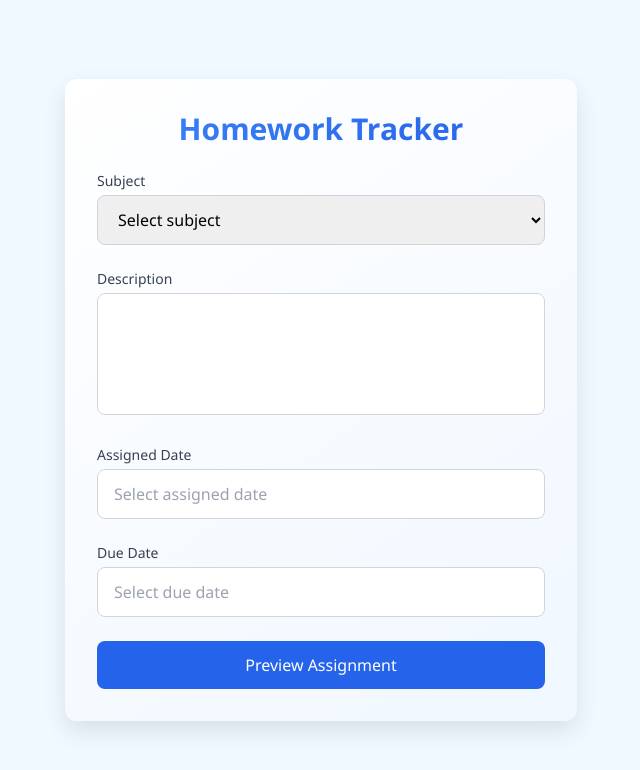
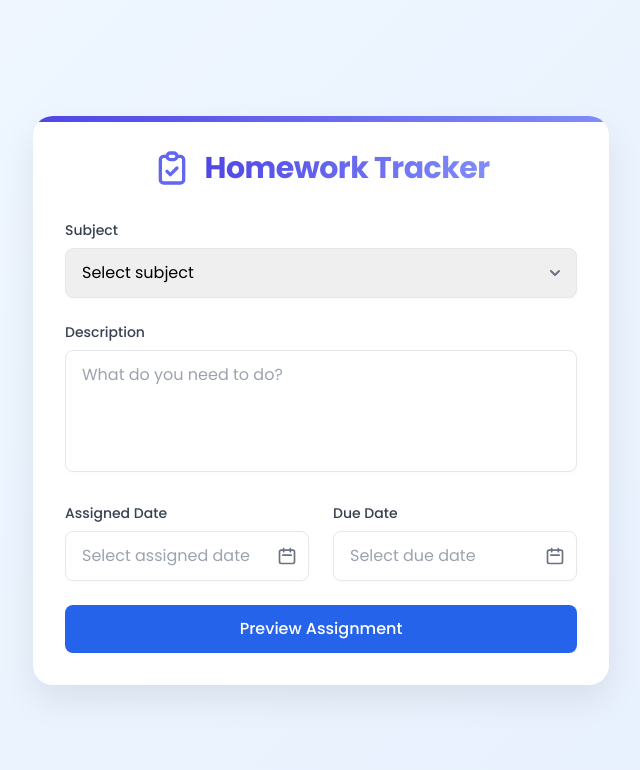
Before and after one commit to studentasst/homework, a plain HTML site: page index.html in a window 1280 px wide. Shown: the whole page, without its empty margins (319-959 px from the left). Drawn offline with nearby package versions, Linux system fonts and the light colour scheme; some packages are replaced by stand-ins of ours; a script that the page names is missing.

Commit message:
Update index.html

```diff
--- a/index.html
+++ b/index.html
@@ -1,6 +1,5 @@
+
 <!DOCTYPE html>
-<html lang="en">
-
 <head>
   <meta charset="UTF-8" />
   <meta name="viewport" content="width=device-width, initial-scale=1.0" />
@@ -14,87 +13,202 @@
   <link rel="stylesheet" href="https://cdnjs.cloudflare.com/ajax/libs/flatpickr/4.6.13/flatpickr.min.css" />
   <script src="https://cdnjs.cloudflare.com/ajax/libs/flatpickr/4.6.13/flatpickr.min.js"></script>
 
+  <!-- Google Fonts -->
+  <link rel="preconnect" href="https://fonts.googleapis.com">
+  <link rel="preconnect" href="https://fonts.gstatic.com" crossorigin>
+  <link href="https://fonts.googleapis.com/css2?family=Poppins:wght@300;400;500;600;700&display=swap" rel="stylesheet">
+
   <style>
     body {
-      background-color: #f0f9ff;
-      font-family: 'Segoe UI', 'Arial', sans-serif;
+      background: linear-gradient(135deg, #f0f7ff 0%, #e6f0fd 100%);
+      font-family: 'Poppins', sans-serif;
+      min-height: 100vh;
     }
 
     .form-container {
-      background: linear-gradient(145deg, #ffffff, #f0f7ff);
+      background: white;
+      box-shadow: 0 15px 35px rgba(0, 0, 0, 0.08);
+      border-radius: 20px;
+      position: relative;
+      overflow: hidden;
+    }
+
+    .form-container::before {
+      content: "";
+      position: absolute;
+      top: 0;
+      left: 0;
+      right: 0;
+      height: 6px;
+      background: linear-gradient(90deg, #4f46e5, #818cf8);
+    }
+
+    .header-text {
+      background: linear-gradient(90deg, #4f46e5, #818cf8);
+      -webkit-background-clip: text;
+      background-clip: text;
+      color: transparent;
+      letter-spacing: -0.5px;
+    }
+
+    .input-field {
+      transition: all 0.3s ease;
+      border: 1px solid #e5e7eb;
+      box-shadow: 0 2px 5px rgba(0, 0, 0, 0.02);
+    }
+
+    .input-field:focus {
+      border-color: #818cf8;
+      box-shadow: 0 0 0 3px rgba(129, 140, 248, 0.15);
+    }
+
+    .preview-item {
+      border-left: 4px solid #818cf8;
+      background-color: #fafafa;
+      transition: all 0.2s ease;
+    }
+
+    .preview-item:hover {
+      background-color: #f5f5ff;
+    }
+
+    .btn-primary {
+      background: linear-gradient(90deg, #4f46e5, #818cf8);
+      box-shadow: 0 4px 12px rgba(79, 70, 229, 0.25);
+      transition: all 0.3s ease;
+    }
+
+    .btn-primary:hover {
+      transform: translateY(-2px);
+      box-shadow: 0 6px 15px rgba(79, 70, 229, 0.35);
+    }
+
+    .btn-secondary {
+      background: #f9fafb;
+      border: 1px solid #e5e7eb;
+      color: #4b5563;
+      box-shadow: 0 2px 5px rgba(0, 0, 0, 0.05);
+      transition: all 0.3s ease;
+    }
+
+    .btn-secondary:hover {
+      background: #f3f4f6;
+      transform: translateY(-2px);
+    }
+
+    .subject-badge {
+      border-radius: 9999px;
+      padding: 0.25rem 0.75rem;
+      font-size: 0.75rem;
+      font-weight: 500;
+      display: inline-block;
+    }
+
+    .flatpickr-calendar {
+      border-radius: 12px;
       box-shadow: 0 10px 25px rgba(0, 0, 0, 0.1);
     }
 
-    .header-text {
-      background: linear-gradient(90deg, #3b82f6, #2563eb);
-      -webkit-background-clip: text;
-      background-clip: text;
-      color: transparent;
+    .status-badge {
+      border-radius: 9999px;
+      padding: 0.25rem 0.75rem;
+      font-size: 0.75rem;
+      font-weight: 500;
+      display: inline-block;
     }
 
-    .preview-item {
-      border-left: 3px solid #3b82f6;
+    .status-upcoming {
+      background-color: #e0f2fe;
+      color: #0369a1;
     }
 
-    .preview-label {
-      color: #6b7280;
-      font-size: 0.875rem;
+    .status-due-soon {
+      background-color: #fef3c7;
+      color: #92400e;
     }
 
-    .preview-value {
-      font-weight: 500;
-    }
-
-    .preview-description {
-      white-space: pre-wrap;
-      background-color: #f9fafb;
-      border-radius: 0.375rem;
+    .status-overdue {
+      background-color: #fee2e2;
+      color: #b91c1c;
     }
   </style>
 </head>
 
-<body class="min-h-screen flex items-center justify-center p-4">
-  <div class="form-container w-full max-w-lg rounded-xl p-8">
-    <h1 class="text-3xl font-bold mb-6 text-center header-text">Homework Tracker</h1>
+<body class="flex items-center justify-center p-4 py-10">
+  <div class="form-container w-full max-w-xl p-8 mx-auto">
+    <div class="flex items-center justify-center mb-8">
+      <svg xmlns="http://www.w3.org/2000/svg" class="h-10 w-10 text-indigo-500 mr-3" fill="none" viewBox="0 0 24 24" stroke="currentColor">
+        <path stroke-linecap="round" stroke-linejoin="round" stroke-width="2" d="M9 5H7a2 2 0 00-2 2v12a2 2 0 002 2h10a2 2 0 002-2V7a2 2 0 00-2-2h-2M9 5a2 2 0 002 2h2a2 2 0 002-2M9 5a2 2 0 012-2h2a2 2 0 012 2m-6 9l2 2 4-4" />
+      </svg>
+      <h1 class="text-3xl font-bold header-text">Homework Tracker</h1>
+    </div>
 
     <!-- Input Form -->
     <div id="inputForm" class="space-y-6">
       <!-- Subject -->
       <div>
-        <label for="subject" class="block text-sm font-medium text-gray-700 mb-1">Subject</label>
+        <label for="subject" class="block text-sm font-medium text-gray-700 mb-2">Subject</label>
+        <div class="relative">
           <select id="subject" required
-          class="w-full px-4 py-3 rounded-lg border border-gray-300 focus:outline-none focus:ring-2 focus:ring-blue-500 focus:border-blue-500 transition-all">
+            class="input-field w-full px-4 py-3 rounded-lg appearance-none focus:outline-none transition-all">
             <option value="" disabled selected>Select subject</option>
             <option value="math">Mathematics</option>
             <option value="thai">Thai Language</option>
             <option value="art">Art</option>
             <option value="social">Social Studies</option>
             <option value="science">Science</option>
+            <option value="computer">Computer</option>
+            <option value="english">English</option>
+            <option value="pe">PE</option>
           </select>
+          <div class="pointer-events-none absolute inset-y-0 right-0 flex items-center px-3 text-gray-500">
+            <svg class="h-5 w-5" xmlns="http://www.w3.org/2000/svg" viewBox="0 0 20 20" fill="currentColor">
+              <path fill-rule="evenodd" d="M5.293 7.293a1 1 0 011.414 0L10 10.586l3.293-3.293a1 1 0 111.414 1.414l-4 4a1 1 0 01-1.414 0l-4-4a1 1 0 010-1.414z" clip-rule="evenodd" />
+            </svg>
+          </div>
+        </div>
       </div>
 
       <!-- Description -->
       <div>
-        <label for="description" class="block text-sm font-medium text-gray-700 mb-1">Description</label>
+        <label for="description" class="block text-sm font-medium text-gray-700 mb-2">Description</label>
         <textarea id="description" rows="4" required
-          class="w-full px-4 py-3 rounded-lg border border-gray-300 focus:outline-none focus:ring-2 focus:ring-blue-500 focus:border-blue-500 transition-all resize-none"></textarea>
+          class="input-field w-full px-4 py-3 rounded-lg focus:outline-none transition-all resize-none"
+          placeholder="What do you need to do?"></textarea>
       </div>
 
+      <div class="grid grid-cols-1 md:grid-cols-2 gap-6">
         <!-- Assigned Date -->
         <div>
-        <label for="assignedDate" class="block text-sm font-medium text-gray-700 mb-1">Assigned Date</label>
+          <label for="assignedDate" class="block text-sm font-medium text-gray-700 mb-2">Assigned Date</label>
+          <div class="relative">
             <input type="text" id="assignedDate" required
-          class="w-full px-4 py-3 rounded-lg border border-gray-300 focus:outline-none focus:ring-2 focus:ring-blue-500 focus:border-blue-500 transition-all"
+              class="input-field w-full px-4 py-3 rounded-lg focus:outline-none transition-all"
               placeholder="Select assigned date">
+            <div class="pointer-events-none absolute inset-y-0 right-0 flex items-center px-3 text-gray-500">
+              <svg xmlns="http://www.w3.org/2000/svg" class="h-5 w-5" fill="none" viewBox="0 0 24 24" stroke="currentColor">
+                <path stroke-linecap="round" stroke-linejoin="round" stroke-width="2" d="M8 7V3m8 4V3m-9 8h10M5 21h14a2 2 0 002-2V7a2 2 0 00-2-2H5a2 2 0 00-2 2v12a2 2 0 002 2z" />
+              </svg>
+            </div>
+          </div>
         </div>
 
         <!-- Due Date -->
         <div>
-        <label for="dueDate" class="block text-sm font-medium text-gray-700 mb-1">Due Date</label>
+          <label for="dueDate" class="block text-sm font-medium text-gray-700 mb-2">Due Date</label>
+          <div class="relative">
             <input type="text" id="dueDate" required
-          class="w-full px-4 py-3 rounded-lg border border-gray-300 focus:outline-none focus:ring-2 focus:ring-blue-500 focus:border-blue-500 transition-all"
+              class="input-field w-full px-4 py-3 rounded-lg focus:outline-none transition-all"
               placeholder="Select due date">
+            <div class="pointer-events-none absolute inset-y-0 right-0 flex items-center px-3 text-gray-500">
+              <svg xmlns="http://www.w3.org/2000/svg" class="h-5 w-5" fill="none" viewBox="0 0 24 24" stroke="currentColor">
+                <path stroke-linecap="round" stroke-linejoin="round" stroke-width="2" d="M8 7V3m8 4V3m-9 8h10M5 21h14a2 2 0 002-2V7a2 2 0 00-2-2H5a2 2 0 00-2 2v12a2 2 0 002 2z" />
+              </svg>
             </div>
+          </div>
+        </div>
+      </div>
+
 
       <!-- Preview Button -->
       <button type="button" id="previewBtn"
@@ -169,6 +283,9 @@ flatpickr("#assignedDate", {
         'thai': 'Thai Language',
         'art': 'Art',
         'social': 'Social Studies',
+        'computer': 'Computer',
+        'pe': 'PE',
+        'english': 'English',
         'science': 'Science'
       };
 
```
Lines whose indentation alone changed are shown as unchanged.
